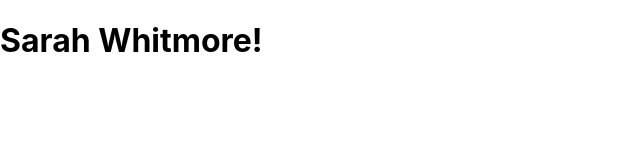
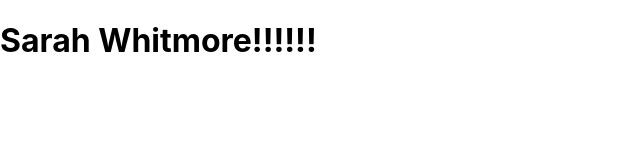
Before and after one commit to iwhitmor/moo, a React (Create React App) app: page / in a window 1280 px wide. Shown: the top 160 px of the page, without its empty margins (0-640 px from the left). Built offline with nearby package versions, Linux system fonts and the light colour scheme.

Commit message:
Fix formatting

```diff
--- a/src/App.js
+++ b/src/App.js
@@ -5,7 +5,7 @@ import Header from './Header';
 function App() {
   return (
     <>
-    <Header />
+      <Header />
     </>
   );
 }
--- a/src/Header.js
+++ b/src/Header.js
@@ -1,8 +1,8 @@
 function Header() {
-  return(
+  return (
     <div>
       <h1>
-        Sarah Whitmore!
+        Sarah Whitmore!!!!!!
       </h1>
     </div>
   )
```
